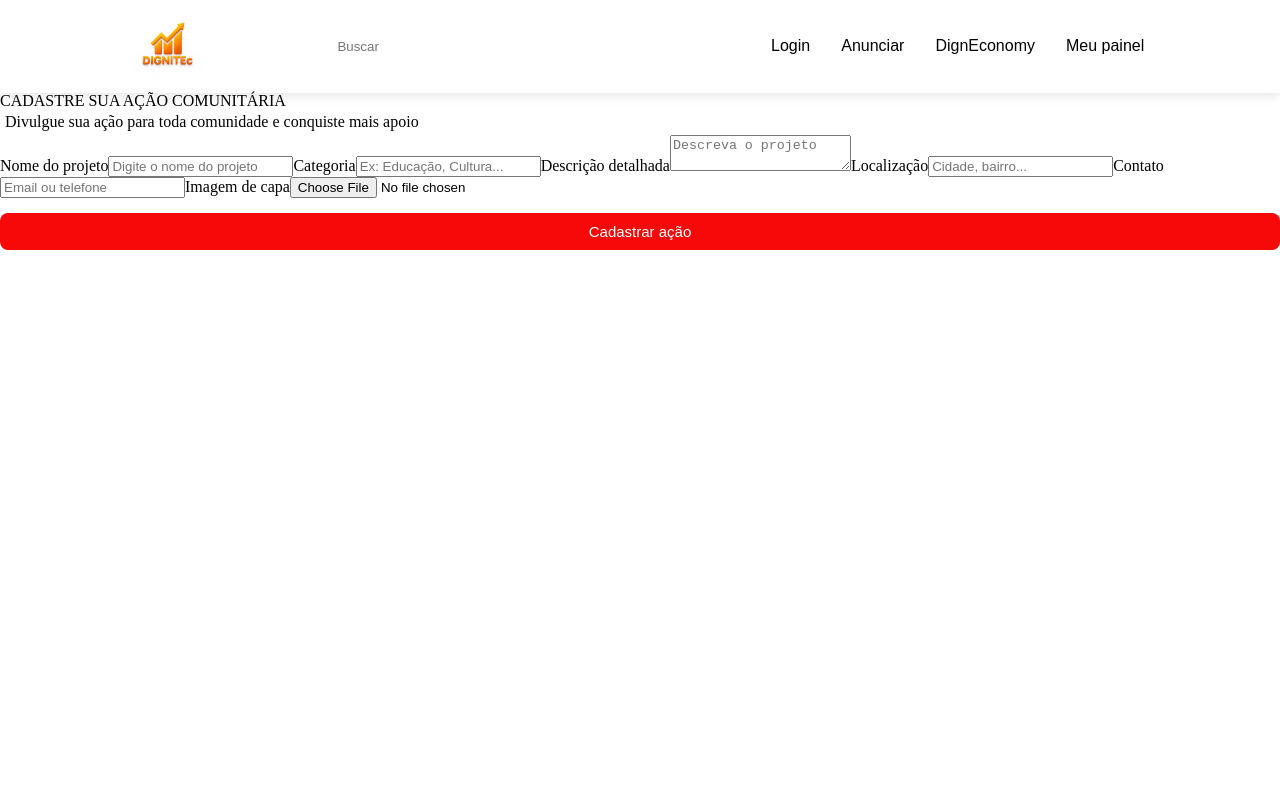
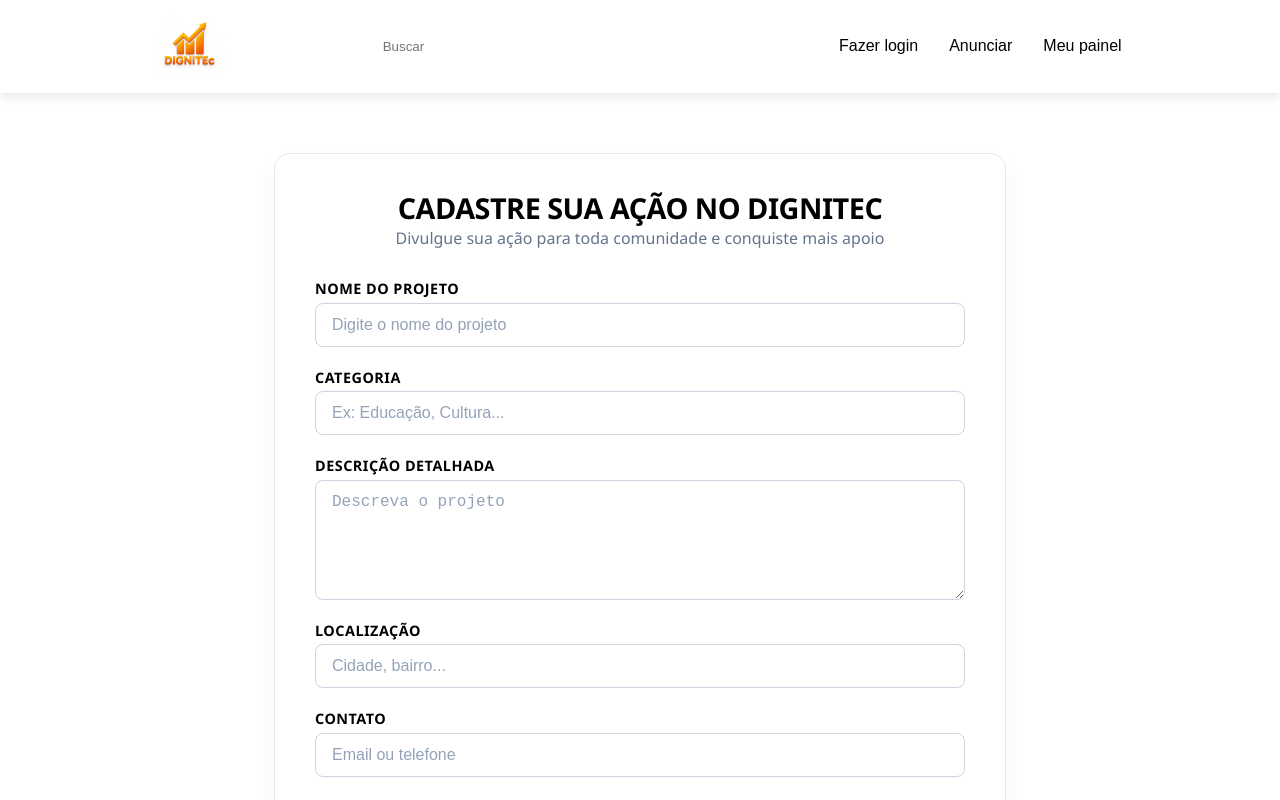
Before and after one commit to MateusClaudio-dev/Dignitec_FrontEnd, an Angular app: page /cadastrar in a window 1280 px wide. Shown: the top 800 px of the page. Built offline with nearby package versions, Linux system fonts and the light colour scheme.

Commit message:
style: estrutura html e css do component cadastro e painel

```diff
--- a/src/app/components/cabecalho/cabecalho.html
+++ b/src/app/components/cabecalho/cabecalho.html
@@ -27,10 +27,9 @@
         <nav class="cabecalho__container-menu">
             <div class="cabecalho__container-menu__content">
                 <ul class="list-menu">
-                <li><a routerLink="/login" >Login <!--&#128274--></a></li>
+                <li><a routerLink="/login">Fazer login <!--&#128274--></a></li>
                 <li><a routerLink="/cadastrar" >Anunciar <!--&#x0024--></a></li>
-                <li><a routerLink="" >DignEconomy <!--&#128176--></a></li>
-                <li><a routerLink="" >Meu painel <!--&#x24D8--></a></li>
+                <li><a routerLink="/painelAnunciante" >Meu painel <!--&#x24D8--></a></li>
                 </ul>
             </div>
         </nav>
--- a/src/app/components/cadastro/cadastro.css
+++ b/src/app/components/cadastro/cadastro.css
@@ -1,78 +1,142 @@
-.hero-main {
-  max-height: 550px;
-  width: 100%;
-  mask-image: linear-gradient(to bottom, black 60%, transparent 100%);
+/* ==========================================
+   LAYOUT GERAL DA PÁGINA
+   ========================================== */
+main {
+  max-width: 650px;
+  margin: 60px auto;
+  padding: 40px;
+  background-color: #ffffff; /* Cor Primária */
+  border: 1px solid #e2e8f0;
+  border-radius: 16px;
+  box-shadow: 0 10px 25px rgba(0, 0, 0, 0.04);
+  font-family: 'Segoe UI', Tahoma, Geneva, Verdana, sans-serif;
 }
 
-.localizacao {
-  margin-left: 1.5%;
-  font-size: 1.6rem;
-  font-family: sans-serif;
+main h2 {
+  font-size: 1.8rem;
+  font-weight: 700;
+  color: #000000; /* Cor Secundária */
+  text-align: center;
+  margin-bottom: 8px;
+  letter-spacing: -0.5px;
 }
 
-/* lista-anuncios - DADOS DE ANUNCIOS DO BD */
-#lista-anuncios {
-  gap: 30px;
-  display: flex;
-  margin-top: 10px;
-  flex-direction: row;
-  flex-wrap: wrap;
-  background-color: var(--primaria-branca);
+.subtitle {
+  text-align: center;
+  color: #64748b;
+  font-size: 1rem;
+  margin-bottom: 36px;
 }
 
-button {
-  margin-top: 15px;
-  width: 100%;
-  padding: 10px;
-  background: #f80909;
-  color: #fff;
-  border: none;
-  border-radius: 8px;
-  font-size: 15px;
-  cursor: pointer;
+/* ==========================================
+   ESTILIZAÇÃO DO FORMULÁRIO
+   ========================================== */
+form {
+  display: flex;
+  flex-direction: column;
 }
 
-button:hover {
-  background: #005fa3;
+/* Rótulos (Labels) */
+label {
+  font-size: 0.9rem;
+  font-weight: 600;
+  color: #000000; /* Cor Secundária */
+  margin-bottom: 6px;
+  text-transform: uppercase;
+  letter-spacing: 0.5px;
 }
 
-.anuncio {
-  display: flex;
-  flex-direction: column;
-  gap: 5px;
-  width: 390px;
-  margin-top: 10px;
-  max-height: 900px;
-  border-radius: 10px;
-  font-family: sans-serif;
-  background-color: #fff;
-  box-shadow: 0 4px 6px rgb(0, 0, 0.3);
+/* Campos de Entrada (Inputs e Textarea) */
+input[type="text"],
+textarea {
+  width: 100%;
+  padding: 12px 16px;
+  margin-bottom: 24px;
+  border: 1px solid #cbd5e1;
+  border-radius: 8px;
+  background-color: #ffffff;
+  color: #000000;
+  font-size: 1rem;
+  transition: all 0.2s ease;
+  box-sizing: border-box;
 }
 
-.anuncio, .img-anuncio h2, p {
-  padding: 5px;
-  justify-content: space-between;
+/* Textarea específico */
+textarea {
+  min-height: 120px;
+  resize: vertical;
 }
 
-.nomeProjeto {
-
-  margin-left: 1%;
-  color: #050505;
-  font-size: 20px;
-  font-family: Arial, Helvetica, sans-serif;
+/* Placeholder sutil */
+input::placeholder,
+textarea::placeholder {
+  color: #94a3b8;
 }
 
-.img-anuncio {
-  width: 100%;
-  height: 300px;
-  border-radius: 10px;
-  object-fit: cover;
+/* Efeito de Foco (Focus) -> Aplica a cor Laranja */
+input[type="text"]:focus,
+textarea:focus {
+  outline: none;
+  border-color: #ff6b00; /* Cor Terciária */
+  box-shadow: 0 0 0 3px rgba(255, 107, 0, 0.15);
 }
 
-.descricao {
-   font-size: 1rem;
+/* ==========================================
+   CAMPO DE UPLOAD DE ARQUIVO (INPUT FILE)
+   ========================================== */
+input[type="file"] {
+  margin-bottom: 32px;
+  padding: 12px;
+  border: 2px dashed #cbd5e1;
+  border-radius: 8px;
+  background-color: #f8fafc;
+  cursor: pointer;
+  width: 100%;
+  box-sizing: border-box;
+  font-size: 0.95rem;
+  color: #475569;
 }
 
-.contatos {
-  background-color: var(--secundaria-laranja);
+input[type="file"]:hover {
+  border-color: #ff6b00;
+  background-color: #fff8f4;
 }
+
+/* ==========================================
+   BOTÃO DE SUBMIT (CTA)
+   ========================================== */
+button[type="submit"] {
+  background-color: #ff6b00; /* Cor Terciária: Laranja */
+  color: #ffffff;
+  border: none;
+  padding: 14px 20px;
+  font-size: 1.1rem;
+  font-weight: 600;
+  border-radius: 8px;
+  cursor: pointer;
+  transition: all 0.2s ease;
+  box-shadow: 0 4px 12px rgba(255, 107, 0, 0.2);
+}
+
+button[type="submit"]:hover {
+  background-color: #e05e00; /* Laranja mais escuro */
+  box-shadow: 0 6px 16px rgba(255, 107, 0, 0.3);
+}
+
+button[type="submit"]:active {
+  transform: scale(0.98);
+}
+
+/* ==========================================
+   RESPONSIVIDADE
+   ========================================== */
+@media (max-width: 640px) {
+  main {
+    margin: 20px;
+    padding: 24px;
+  }
+
+  main h2 {
+    font-size: 1.5rem;
+  }
+}
--- a/src/app/components/cadastro/cadastro.html
+++ b/src/app/components/cadastro/cadastro.html
@@ -3,7 +3,7 @@
 </header>
 
 <main>
-  <h2>CADASTRE SUA AÇÃO COMUNITÁRIA</h2>
+  <h2>CADASTRE SUA AÇÃO NO DIGNITEC</h2>
   <p class="subtitle">Divulgue sua ação para toda comunidade e conquiste mais apoio</p>
 
   <form (ngSubmit)="enviarDados()">
--- a/src/app/components/home/home.ts
+++ b/src/app/components/home/home.ts
@@ -1,6 +1,6 @@
+import { AnuncioService } from './../../service/anuncios.service';
 import { ChangeDetectorRef, Component, OnInit } from '@angular/core';
 import { RouterLink } from '@angular/router';
-import { HomeService } from '../../service/anuncios.service';
 import { Cabecalho } from "../cabecalho/cabecalho";
 
 
@@ -36,12 +36,12 @@ listaDeAnuncios: any[] = [
   ];
 
   constructor(
-    private homeService: HomeService,
+    private anuncioService: AnuncioService,
     private changeDetector: ChangeDetectorRef ) {}
 
   ngOnInit(): void {
-    this.homeService.getAnuncios().subscribe({
-      next: (dados) => {
+    this.anuncioService.getAnuncios().subscribe({
+      next: (dados: any) => {
         this.listaDeAnuncios = dados
         console.log('Dados capturados', this.listaDeAnuncios)
         this.changeDetector.detectChanges()
--- a/src/app/components/painel/painel.html
+++ b/src/app/components/painel/painel.html
@@ -1 +1,44 @@
-<p>painel works!</p>
+<div class="painel-container">
+  <header class="painel-header">
+    <h2>Painel de Anúncios</h2>
+    <p>Gerencie suas publicações e acompanhe o desempenho em tempo real.</p>
+  </header>
+
+  <!-- Se o anunciante não tiver nenhum anúncio ainda -->
+  <div *ngIf="meusAnuncios.length === 0" class="sem-anuncios">
+    <p>Você ainda não possui nenhum anúncio cadastrado.</p>
+    <button routerLink="/cadastrar">Criar meu primeiro anúncio</button>
+  </div>
+
+  <!-- Tabela/Lista de Anúncios -->
+  <div *ngIf="meusAnuncios.length > 0" class="lista-anuncios">
+    <div *ngFor="let anuncio of meusAnuncios" class="anuncio-card">
+
+      <!-- Miniatura da Imagem do Anúncio -->
+      <div class="anuncio-thumb">
+        <img [src]="anuncio.imagemUrl" alt="Imagem do projeto {{ anuncio.nomeProjeto }}">
+      </div>
+
+      <!-- Informações do Anúncio -->
+      <div class="anuncio-info">
+        <h3>{{ anuncio.nomeProjeto }}</h3>
+        <p class="metrica-cliques">
+          <i class="icone-click"></i>
+          <strong>{{ anuncio.quantidadeClicks || 0 }}</strong> cliques recebidos
+        </p>
+      </div>
+
+      <!-- Botões de Ação Mecanizados -->
+      <div class="anuncio-acoes">
+        <button class="btn-acao btn-editar" title="Editar Anúncio">
+            <span class="material-icons">edit</span>
+        </button>
+
+        <button class="btn-acao btn-excluir" (click)="excluirAnuncio(anuncio.id)" title="Excluir Anúncio">
+            <span class="material-icons">delete</span>
+        </button>
+        </div>
+
+    </div>
+  </div>
+</div>
--- a/src/app/components/painel/painel.ts
+++ b/src/app/components/painel/painel.ts
@@ -1,14 +1,39 @@
+import { CommonModule } from '@angular/common';
 import { AnuncioService } from './../../service/anuncios.service';
-import { Component } from '@angular/core';
+import { Component, OnInit } from '@angular/core';
 import { RouterLink } from '@angular/router';
 
 @Component({
   selector: 'app-painel',
-  imports: [],
+  imports: [CommonModule, RouterLink],
   templateUrl: './painel.html',
   styleUrl: './painel.css',
 })
-export class Painel {
+export class Painel implements OnInit {
 
-  constructor(private AnuncioService: AnuncioService){}
+  meusAnuncios: any[] = [];
+
+  constructor(private anuncioService: AnuncioService){}
+
+  ngOnInit(): void {
+    this.carregarAnuncio();
+  }
+
+  carregarAnuncio() {};
+
+  excluirAnuncio(id: number): void {
+    if (confirm('Tem certeza que deseja excluir anuncio?')) {
+      this.anuncioService.deletarAnuncios(id).subscribe({
+        next: (resposta: any) => {
+          alert(resposta.message)
+        },
+        error: (erro) => {
+          console.error('Erro ao tentar excluir anúncio', erro)
+          alert('Erro ao tentar excluir anúncio')
+        }
+      })
+    }
+  }
+
+  abrirEdicaoAnuncio(){}
 }
```
Also changed, not shown: src/app/components/painel/painel.css (+194 -0 lines), 1 other file (tests, documents, lock files or other folders).
